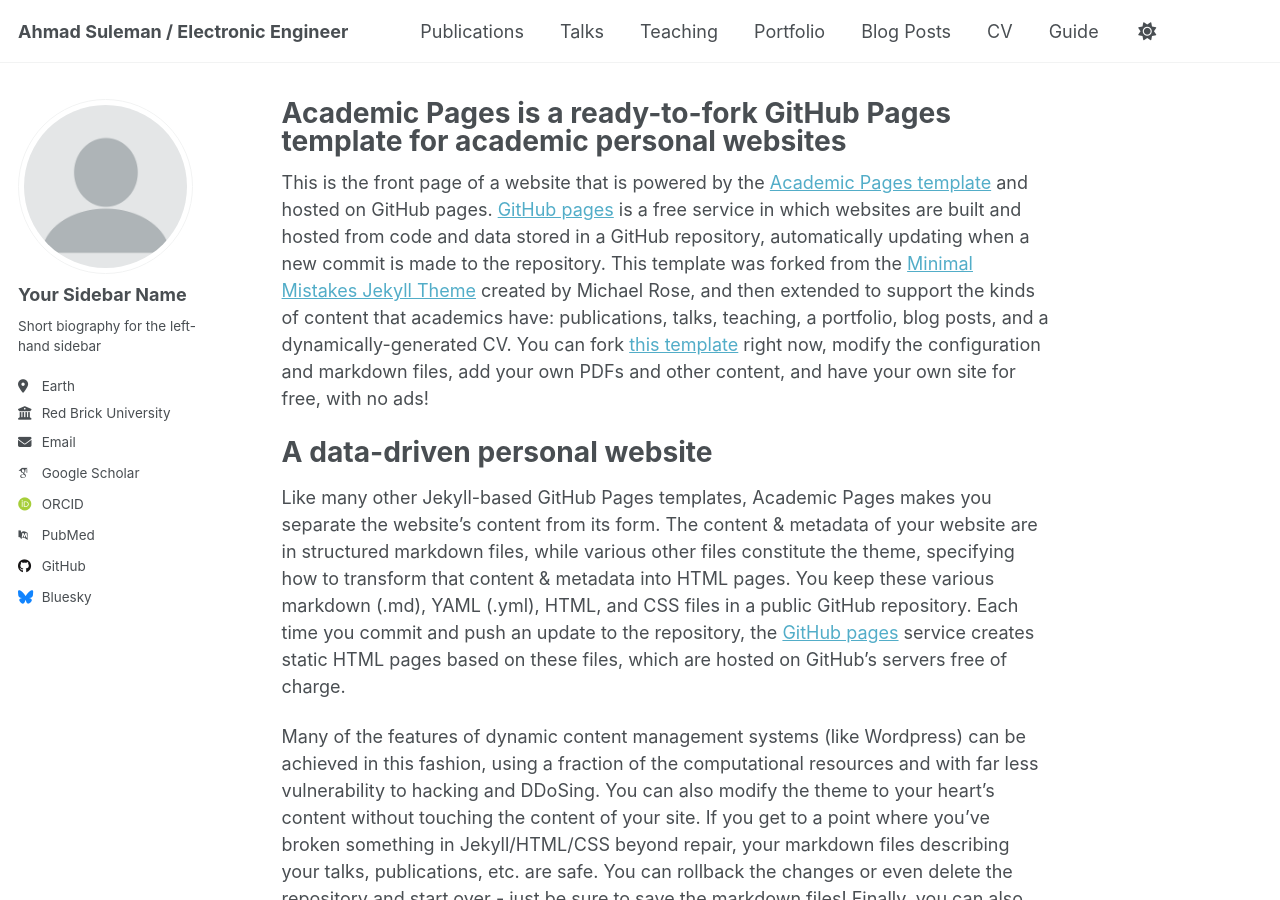
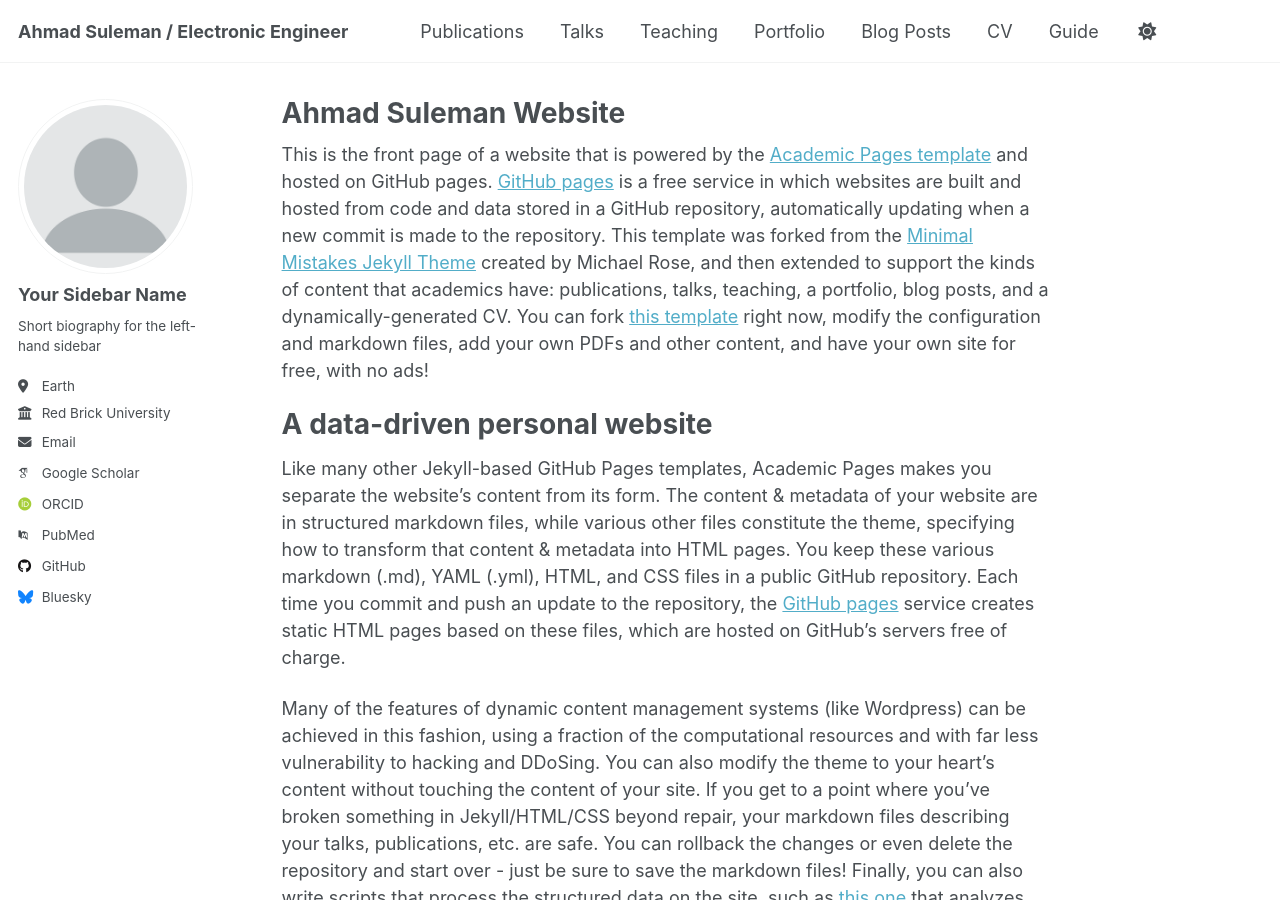
Before and after one commit to ahmadsuleman/ahmadsuleman.github.io, a Jekyll site: the page built from _pages/about.md, in a window 1280 px wide and 900 px high. Built offline with Jekyll 4.4.1, drawn with Linux system fonts in a browser that asks for light colours; some web fonts are replaced.

Commit message:
Update about.md

```diff
--- a/_pages/about.md
+++ b/_pages/about.md
@@ -1,6 +1,6 @@
 ---
 permalink: /
-title: "Academic Pages is a ready-to-fork GitHub Pages template for academic personal websites"
+title: "Ahmad Suleman Website"
 author_profile: true
 redirect_from:
   - /about/
```
